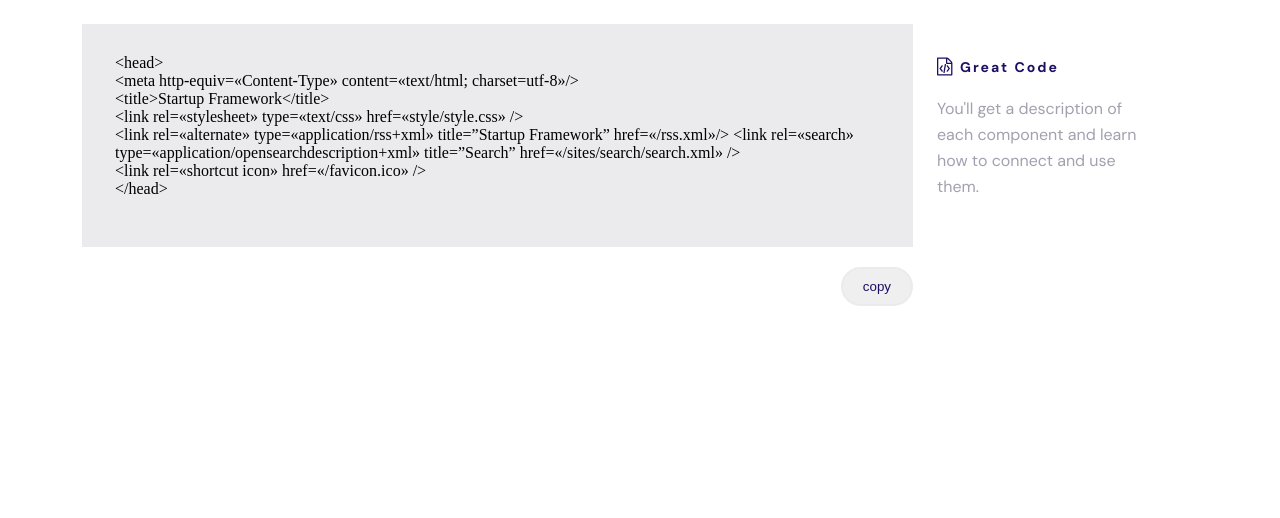
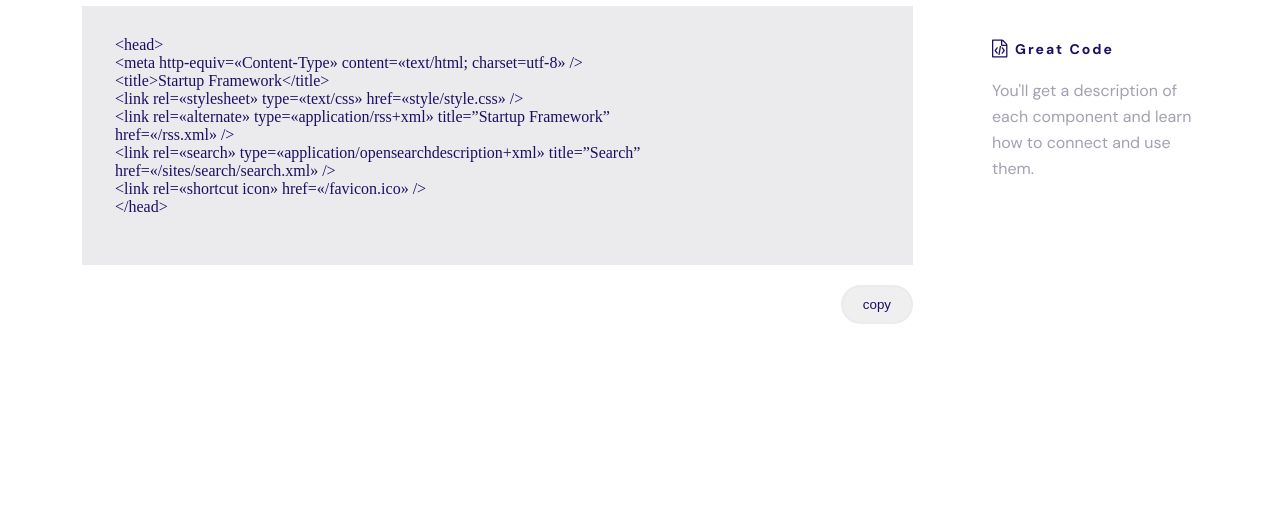
Before and after one commit to nupurbishnoi549/content34, a plain HTML site: page index.html in a window 1280 px wide. Shown: the part 282-800 px from the top of the page. Drawn offline with Linux system fonts and the light colour scheme.

Commit message:
content34

```diff
--- a/assets/css/style.css
+++ b/assets/css/style.css
@@ -62,6 +62,7 @@
 .cardbox {
     background: #EBEAED;
     padding: 30px 39px 49px 33px;
+    color: #1E0E62;
 }
 
 .copybtn {
@@ -83,6 +84,7 @@
 .cardbox-1 {
     width: 200px;
     height: 146px;
+    margin-left: 55px;
 }
 
 .heading1 {
--- a/index.html
+++ b/index.html
@@ -16,13 +16,13 @@
                 <div class="col-9">
                     <div class="cardbox">
                         &lt;head&gt;<br>
-                        &lt;meta http-equiv=«Content-Type» content=«text/html; charset=utf-8»/&gt;<br>
+                        &lt;meta http-equiv=«Content-Type» content=«text/html; charset=utf-8» /&gt;<br>
                         &lt;title&gt;Startup Framework&lt;/title&gt;<br>
                         &lt;link rel=«stylesheet» type=«text/css» href=«style/style.css» /&gt;<br>
-                        &lt;link rel=«alternate» type=«application/rss+xml» title=”Startup Framework”
-                        href=«/rss.xml»/&gt;
+                        &lt;link rel=«alternate» type=«application/rss+xml» title=”Startup Framework”<br>
+                        href=«/rss.xml» /&gt;<br>
 
-                        &lt;link rel=«search» type=«application/opensearchdescription+xml» title=”Search”
+                        &lt;link rel=«search» type=«application/opensearchdescription+xml» title=”Search”<br>
                         href=«/sites/search/search.xml» /&gt;<br>
                         &lt;link rel=«shortcut icon» href=«/favicon.ico» /&gt;<br>
                         &lt;/head&gt;
```
